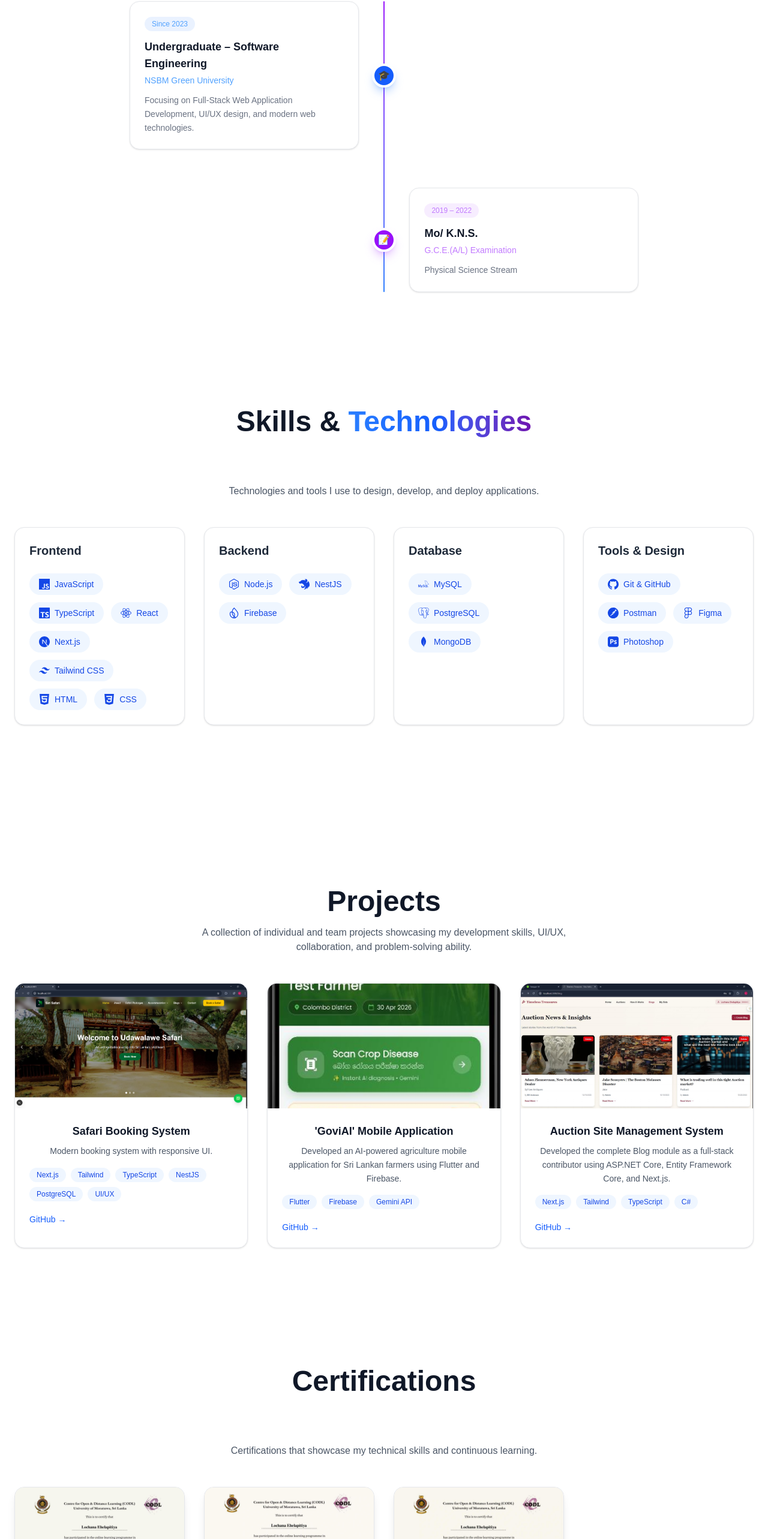
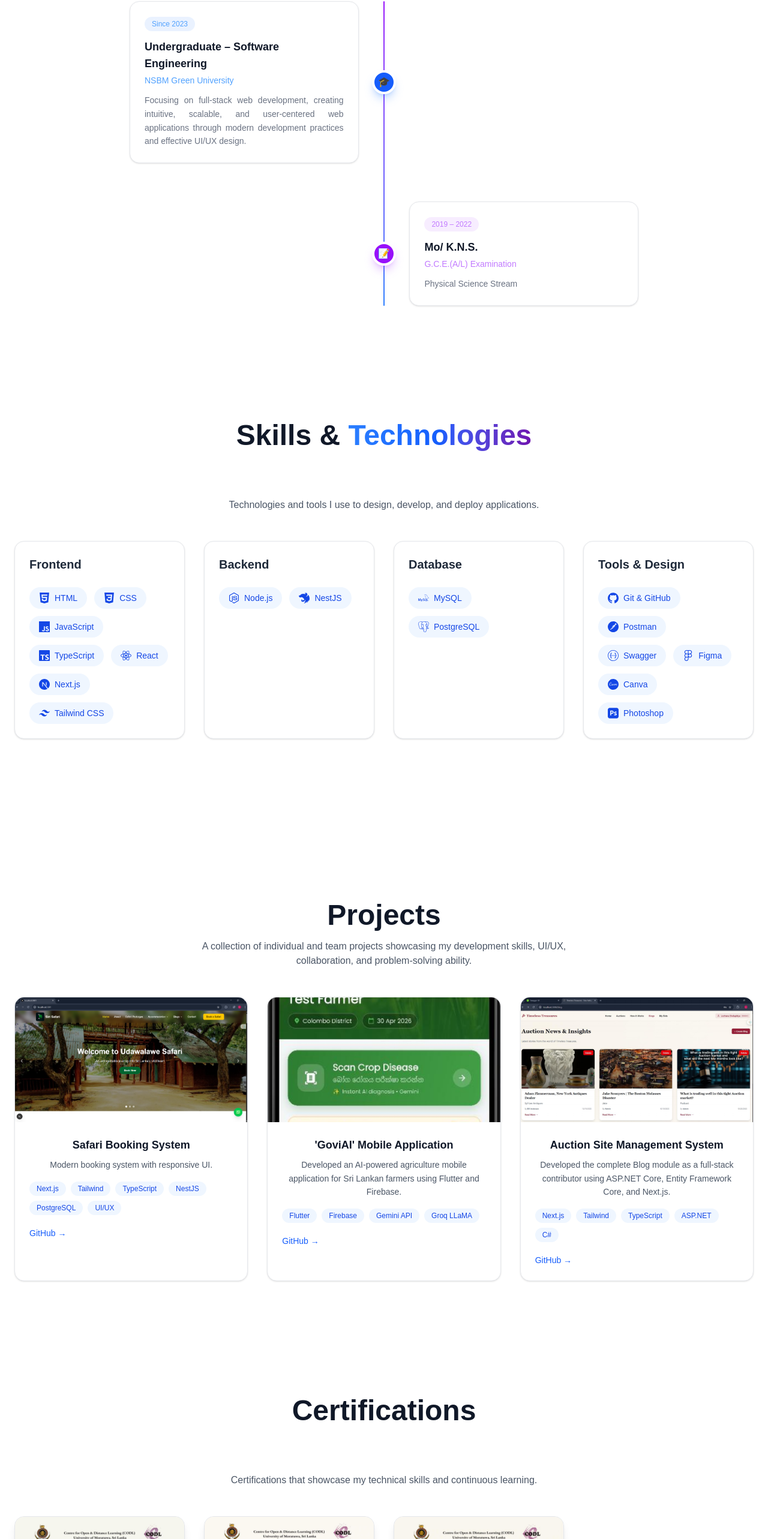
Before and after one commit to lochana2002/portfolio, a Next.js app: page / in a window 1280 px wide. Shown: the part 1894-4460 px from the top of the page at 60% size. Built offline with nearby package versions, Linux system fonts and the light colour scheme.

Commit message:
fix:changed skills card

```diff
--- a/app/page.tsx
+++ b/app/page.tsx
@@ -8,14 +8,13 @@ import {
   SiJavascript, SiTypescript, SiReact, SiNextdotjs,
   SiNodedotjs,
   SiNestjs,
-  SiFirebase,
-  SiPostman,
+
+  SiPostman, SiSwagger,
   SiGithub,
   SiTailwindcss,
   SiHtml5,
-  SiCss3,SiMysql,
+  SiCss3,SiMysql, SiCanva,
   SiPostgresql,
-  SiMongodb,
   SiFigma,
   SiAdobephotoshop,
 } from "react-icons/si";
@@ -295,8 +294,9 @@ applications through modern development practices and effective UI/UX design.  I
             </span>
             <h4 className="text-lg font-semibold mb-1">Undergraduate – Software Engineering</h4>
             <p className="text-sm text-blue-400 mb-3 font-medium">NSBM Green University</p>
-            <p className="text-gray-500 dark:text-gray-400 text-sm leading-relaxed">
-              Focusing on Full-Stack Web Application Development, UI/UX design, and modern web technologies.
+            <p className="text-gray-500 dark:text-gray-400 text-sm leading-relaxed text-justify">
+              Focusing on full-stack web development, creating intuitive, scalable, and user-centered web applications
+through modern development practices and effective UI/UX design.
             </p>
           </div>
         </div>
@@ -374,13 +374,13 @@ applications through modern development practices and effective UI/UX design.  I
 
         <div className="flex flex-wrap gap-3">
           {[
+              { name: "HTML", icon: <SiHtml5 size={18} /> },
+  { name: "CSS", icon: <SiCss3 size={18} /> },
   { name: "JavaScript", icon: <SiJavascript size={18} /> },
   { name: "TypeScript", icon: <SiTypescript size={18} /> },
   { name: "React", icon: <SiReact size={18} /> },
   { name: "Next.js", icon: <SiNextdotjs size={18} /> },
   { name: "Tailwind CSS", icon: <SiTailwindcss size={18} /> },
-  { name: "HTML", icon: <SiHtml5 size={18} /> },
-  { name: "CSS", icon: <SiCss3 size={18} /> },
 ].map((skill) => (
             <span
               key={skill.name}
@@ -419,7 +419,7 @@ applications through modern development practices and effective UI/UX design.  I
           {[
   { name: "Node.js", icon: <SiNodedotjs size={18} /> },
   { name: "NestJS", icon: <SiNestjs size={18} /> },
-  { name: "Firebase", icon: <SiFirebase size={18} /> },
+
 ].map((skill) => (
             <span
               key={skill.name}
@@ -457,7 +457,7 @@ applications through modern development practices and effective UI/UX design.  I
         <div className="flex flex-wrap gap-3">
           {[
   { name: "MySQL", icon: <SiMysql size={18} /> },
-  { name: "PostgreSQL", icon: <SiPostgresql size={18} /> }, { name: "MongoDB", icon: <SiMongodb size={18} /> },
+  { name: "PostgreSQL", icon: <SiPostgresql size={18} /> },
 ].map((skill) => (
             <span
               key={skill.name}
@@ -494,8 +494,9 @@ applications through modern development practices and effective UI/UX design.  I
         <div className="flex flex-wrap gap-3">
           {[
               { name: "Git & GitHub", icon: <SiGithub size={18} /> },
-  { name: "Postman", icon: <SiPostman size={18} /> },
+  { name: "Postman", icon: <SiPostman size={18} /> },  { name: "Swagger", icon: <SiSwagger size={18} /> },
   { name: "Figma", icon: <SiFigma size={18} /> },
+    { name: "Canva", icon: <SiCanva size={18} /> },
   { name: "Photoshop", icon: <SiAdobephotoshop size={18} /> },
           ].map((skill) => (
             <span
@@ -543,7 +544,7 @@ applications through modern development practices and effective UI/UX design.  I
       <ProjectCard
         title="'GoviAI' Mobile Application"
         description="Developed an AI-powered agriculture mobile application for Sri Lankan farmers using Flutter and  Firebase."
-        tech={["Flutter", "Firebase", "Gemini API"]}
+        tech={["Flutter", "Firebase", "Gemini API", "Groq LLaMA"]}
         github="https://github.com/Nisansala23/govi-ai"
         image="/goviai.png"
       />
@@ -551,7 +552,7 @@ applications through modern development practices and effective UI/UX design.  I
         title="Auction Site Management System"
         description="Developed the complete Blog module as a full-stack contributor using ASP.NET Core, Entity Framework Core, and
 Next.js."
-        tech={["Next.js", "Tailwind", "TypeScript", "C#", ]}
+        tech={["Next.js", "Tailwind", "TypeScript", "ASP.NET", "C#", ]}
         github="https://github.com/laspraharshana/test-front"
         image="/auction.png"
       />
@@ -603,11 +604,12 @@ Next.js."
   Open to internships, freelance projects, and collaborations. Feel free to reach out anytime.
 </p>
 {/* Heading */}
-<h3 className="text-2xl md:text-3xl font-semibold text-gray-900 dark:text-white mb-4 text-center">
+<h3 className="text-2xl md:text-3xl py-15 font-semibold text-gray-900 dark:text-white mb-4 text-center">
   Let’s build something great together
 </h3>
 
 {/* Contact pills */}
+<ScrollReveal>
 <div className="flex flex-wrap justify-center gap-3">
   {[
     {
@@ -648,7 +650,7 @@ Next.js."
       {item.label}
     </a>
   ))}
-</div>
+</div></ScrollReveal>
   </section>
 </ScrollReveal>
     </>
```
